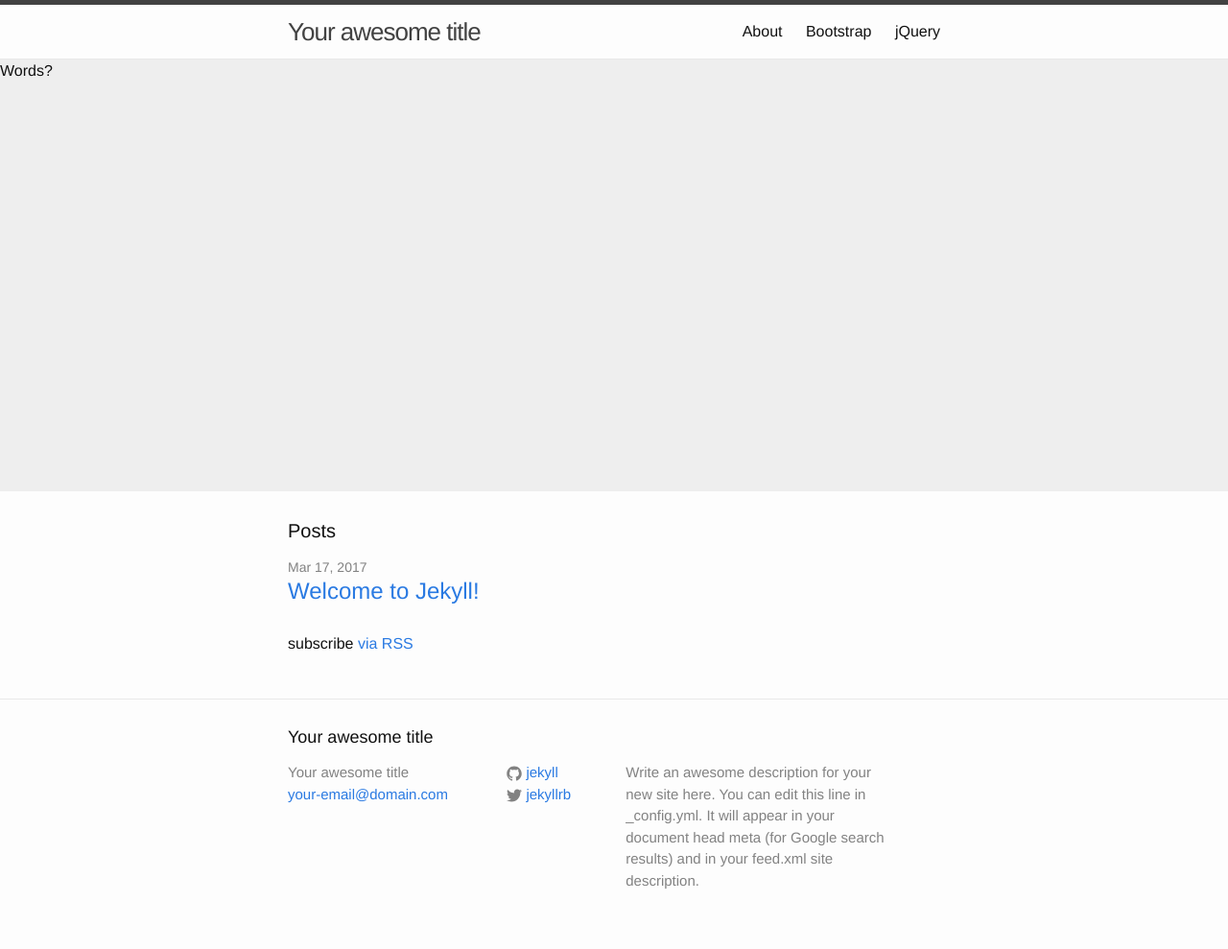
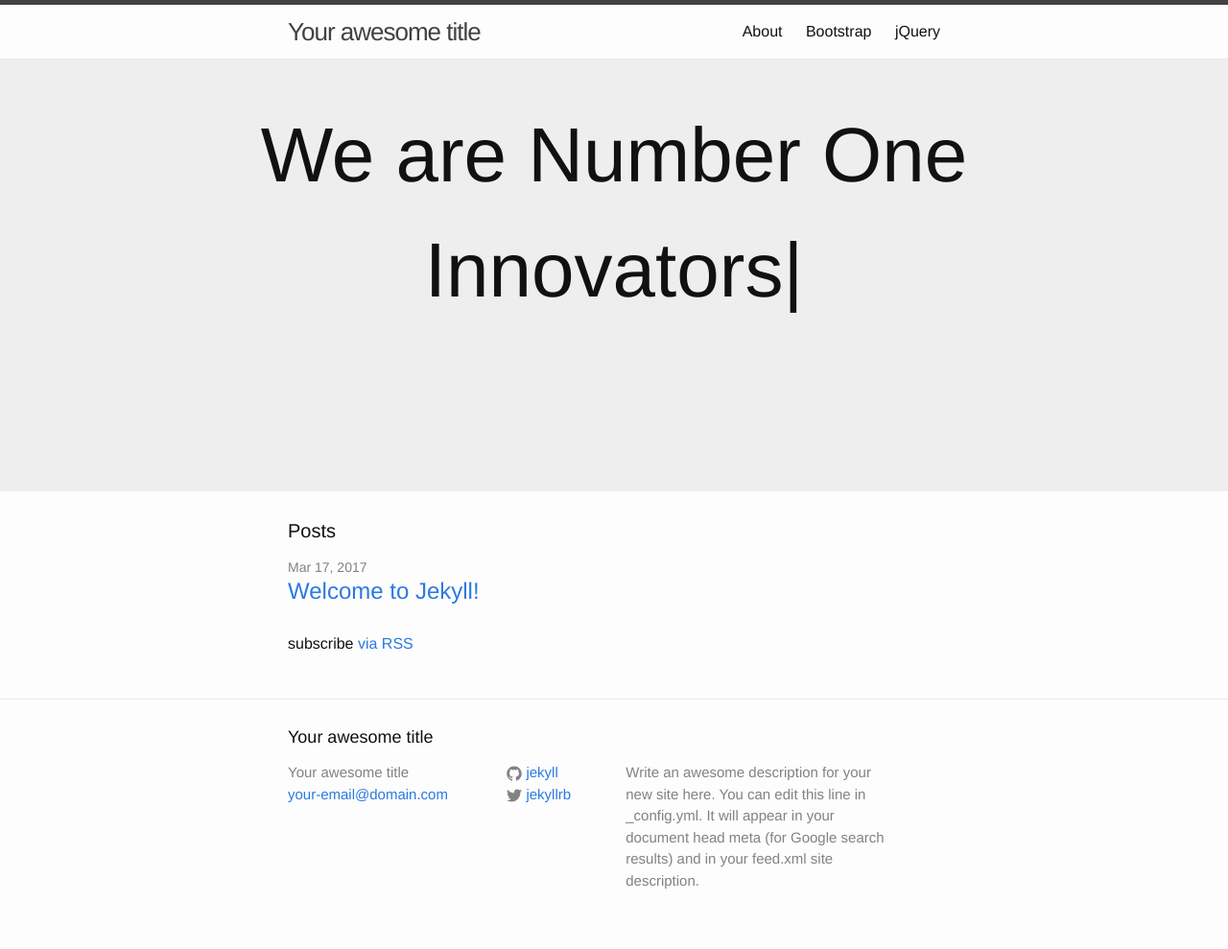
Before and after one commit to emilyeserven/agency-parody-2017, a Jekyll site: the page built from index.html, in a window 1280 px wide. Shown: the whole page at 96% size. Built offline with Jekyll 4.4.1, drawn with Linux system fonts in a browser that asks for light colours.

Commit message:
typed text added

```diff
--- a/_layouts/homepage.html
+++ b/_layouts/homepage.html
@@ -6,8 +6,10 @@
   <body>
 
     {% include header.html %}
-    <div class="home-slider">
-        Words?
+    <div class="home-slider text-center">
+        <div class="slider-text">
+          We are Number One<br /><span class="typing"></span>
+        </div>
     </div>
 
     <div class="page-content">
@@ -18,7 +20,9 @@
 
     {% include footer.html %}
 
+    <script src="../bower_components/jquery/dist/jquery.min.js"></script>
     <script src="../bower_components/typed.js/js/typed.js"></script>
+    <script src="../js/typing.js"></script>
   </body>
 
 </html>
--- a/css/main.scss
+++ b/css/main.scss
@@ -58,3 +58,7 @@ $on-laptop:        800px;
     display:block;
     background-color: #eee;
 }
+.slider-text {
+    font-size: 5em;
+    padding-top: .5em;
+}
--- /dev/null
+++ b/js/typing.js
@@ -0,0 +1,9 @@
+$(function(){
+        $(".typing").typed({
+            strings: ["Innovators", "Creators"],
+            typeSpeed: 0,
+            loop: true,
+            typeSpeed: 25,
+            backSpeed: 50
+        });
+    });
```
Also changed, not shown: 4 other files.
